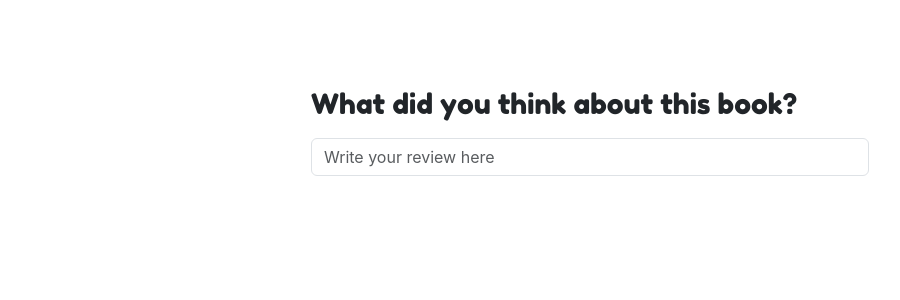
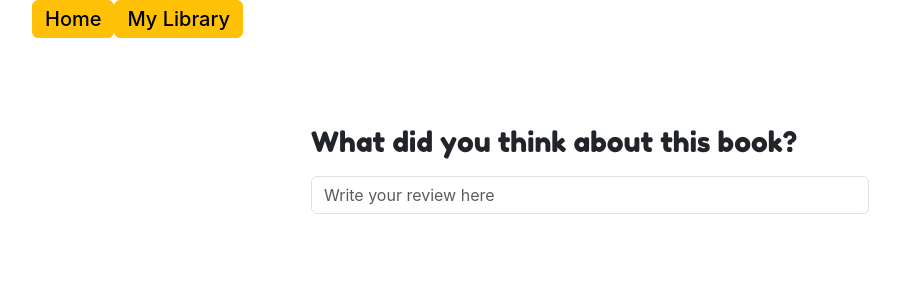
Before and after one commit to crwainstock/mvp, a React (Create React App) app in the folder my-express-app/client/: page /myLibrary/1 in a window 1280 px wide. Shown: the top 300 px of the page, without its empty margins (50-950 px from the left). Built offline with nearby package versions, Linux system fonts and the light colour scheme; no server answers; a web font is replaced by a local one.

Commit message:
added nav buttons to book detail page

```diff
--- a/my-express-app/client/src/Pages/BookDetailView.js
+++ b/my-express-app/client/src/Pages/BookDetailView.js
@@ -1,6 +1,6 @@
 import React from "react";
 import { useState, useEffect } from "react";
-import { useParams } from "react-router-dom";
+import { useParams, Link } from "react-router-dom";
 import "./detailView.css";
 
 function BookDetailView() {
@@ -63,13 +63,25 @@ function BookDetailView() {
   const handleSubmit = (e) => {
     e.preventDefault();
     //Code to update review & rating in DB here - Use PUT router function
-    updateReview(review);
+    updateReview(review); //Not working.
     setReview("");
     console.log(review); // Ok, setting review works.
   };
 
   return (
     <div className="container">
+      <div className="col">
+        <Link to="/">
+          <button className="btn btn-warning">
+            <h5>Home</h5>
+          </button>
+        </Link>
+        <Link to="/myLibrary">
+          <button className="btn btn-warning">
+            <h5>My Library</h5>
+          </button>
+        </Link>
+      </div>
       <div id="bookDetails" className="col mt-6">
         <img src={book.volumeInfo?.imageLinks?.thumbnail} />
         <h5>{book?.volumeInfo?.title}</h5>
```
